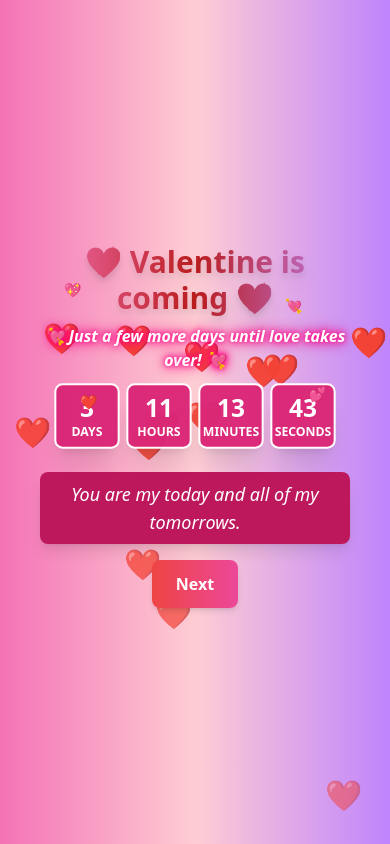
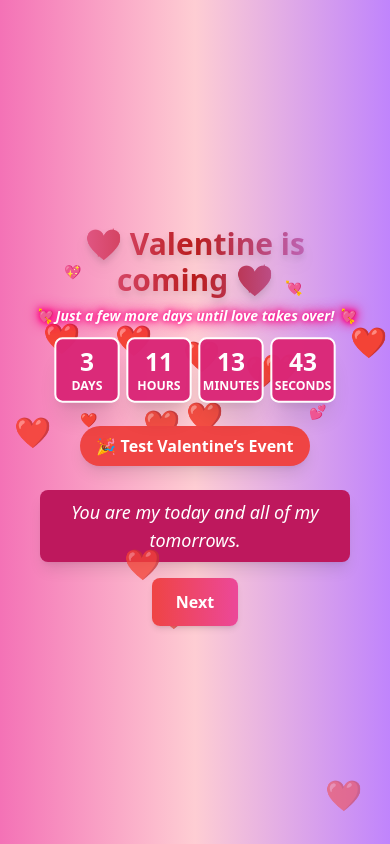
Before and after one commit to ozavizcodes/ValentineDay, a React (Vite) app: page / in a window 390 px wide. Built offline with nearby package versions, Linux system fonts and the light colour scheme.

Commit message:
minor fixes

```diff
--- a/src/CountdownTimer.tsx
+++ b/src/CountdownTimer.tsx
@@ -53,12 +53,87 @@ const CountdownTimer = () => {
     };
 
     /// btn to test effects
-    // const testValentineEvent = () => {
-    //     setIsValentinesDay(true);
-    //     setShowConfetti(true);
-    //     playRomanticMusic();
-    // };
+    const testValentineEvent = () => {
+        setIsValentinesDay(true);
+        setShowConfetti(true);
+        playRomanticMusic();
+    };
 
+
+    // return (
+    //     <div className="flex flex-col items-center justify-center text-white text-center p-4 relative">
+    //         {/* {showConfetti && <Confetti numberOfPieces={500} />} */}
+    //         {showConfetti && (
+    //             <div className="fixed inset-0 pointer-events-none">
+    //                 <Confetti
+    //                     numberOfPieces={500}
+    //                     width={window.innerWidth}
+    //                     height={window.innerHeight}
+    //                 />
+    //             </div>
+    //         )}
+    //         {isValentinesDay ? (
+    //             <motion.div
+    //                 initial={{ opacity: 0 }}
+    //                 animate={{ opacity: 1 }}
+    //                 transition={{ duration: 1.5 }}
+    //                 className="text-center"
+    //             >
+    //                 {/* {showConfetti && <Confetti numberOfPieces={500} />} */}
+    //                 <h1 className="text-4xl md:text-5xl font-extrabold text-pink-300 neon-text glow">
+    //                     💖 Happy Valentine's Day! 💖
+    //                 </h1>
+    //                 <p className="text-lg mt-4 italic max-w-2xl mx-auto" >Love comes in many forms — through friendship, laughter, and the special bond we share. 💖
+    //                     Today, I celebrate you as i do always. You make my world brighter, and I’m grateful for you every day! ❤️  </p>
+    //             </motion.div>
+    //         ) : (
+    //             <>
+    //                 <motion.h1
+    //                     className="text-4xl md:text-4xl font-extrabold text-center bg-gradient-to-r from-pink-400 via-red-700 to-purple-400 text-transparent bg-clip-text drop-shadow-lg mt-6 mb-2"
+    //                     initial={{ opacity: 0, scale: 0.8 }}
+    //                     animate={{ opacity: 1, scale: 1 }}
+    //                     transition={{ duration: 1 }}
+    //                 >
+    //                     💖 Valentine is coming 💖
+    //                 </motion.h1>
+
+    //                 <motion.h2
+    //                     className="text-l font-semibold mb-4 neon-text italic"
+    //                     initial={{ opacity: 0, y: -10 }}
+    //                     animate={{ opacity: 1, y: 0 }}
+    //                     transition={{ duration: 1 }}
+    //                 >
+    //                     💘 Just a few more days until love takes over! 💘
+    //                 </motion.h2>
+
+    //                 <div className="flex space-x-4 text-lg font-bold">
+    //                     {Object.entries(timeLeft).map(([unit, value], i) => (
+    //                         <motion.div
+    //                             key={unit}
+    //                             className="p-4 w-20 h-20 flex flex-col items-center justify-center bg-pink-600 rounded-lg shadow-xl border-2 border-white text-lg md:text-xl pulse-animation"
+    //                             initial={{ scale: 0.8, opacity: 0 }}
+    //                             animate={{ scale: 1, opacity: 1 }}
+    //                             transition={{ duration: 0.5, delay: i * 0.2 }}
+    //                         >
+    //                             <p className="text-4xl font-bold">{value}</p>
+    //                             <span className="text-sm">{unit.toUpperCase()}</span>
+    //                         </motion.div>
+    //                     ))}
+    //                 </div>
+    //                 {/* <button
+    //                     onClick={testValentineEvent}
+    //                     className="mt-6 bg-red-500 px-4 py-2 rounded-full shadow-lg font-bold text-white hover:bg-red-600 transition"
+    //                 >
+    //                     🎉 Test Valentine’s Event
+    //                 </button> */}
+    //                 <div className="absolute top-16 left-10 animate-float">💖</div>
+    //                 <div className="absolute top-20 right-16 animate-float">💘</div>
+    //                 <div className="absolute bottom-10 left-14 animate-float">❤️</div>
+    //                 <div className="absolute bottom-12 right-10 animate-float">💕</div>
+    //             </>
+    //         )}
+    //     </div>
+    // );
 
     return (
         <div className="flex flex-col items-center justify-center text-white text-center p-2 md:p-4 relative">
@@ -94,7 +169,7 @@ const CountdownTimer = () => {
                     </motion.h1>
 
                     <motion.h2
-                        className="text-base md:text-lg font-semibold mb-3 neon-text italic"
+                        className="text-sm md:text-base lg:text-lg  font-semibold mb-3 neon-text italic"
                         initial={{ opacity: 0, y: -10 }}
                         animate={{ opacity: 1, y: 0 }}
                         transition={{ duration: 1 }}
@@ -117,12 +192,12 @@ const CountdownTimer = () => {
                         ))}
                     </div>
 
-                    {/* <button
+                    <button
                         onClick={testValentineEvent}
                         className="mt-6 bg-red-500 px-4 py-2 rounded-full shadow-lg font-bold text-white hover:bg-red-600 transition"
                     >
                         🎉 Test Valentine’s Event
-                    </button> */}
+                    </button>
 
                     <div className="absolute top-16 left-10 animate-float text-sm md:text-lg">💖</div>
                     <div className="absolute top-20 right-16 animate-float text-sm md:text-lg">💘</div>
```
